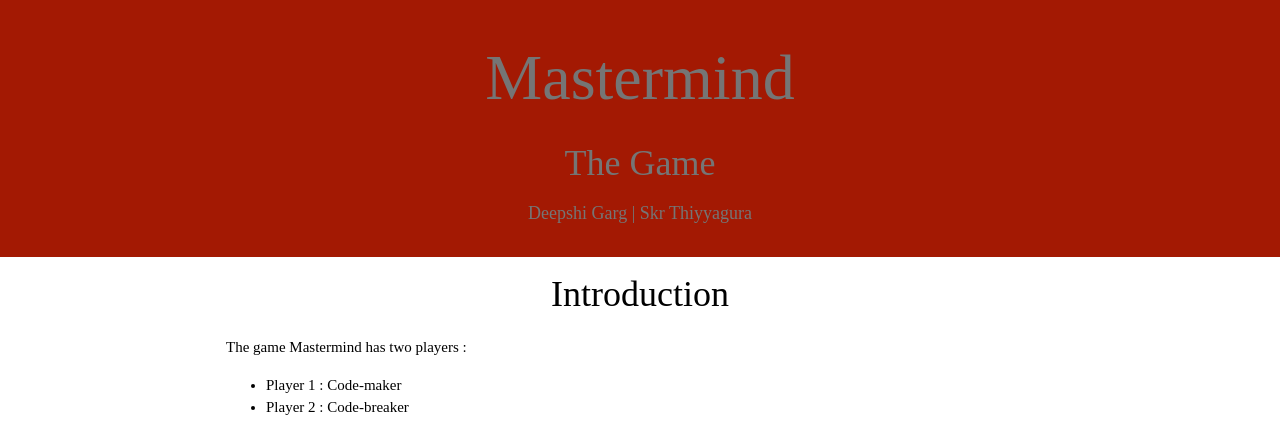
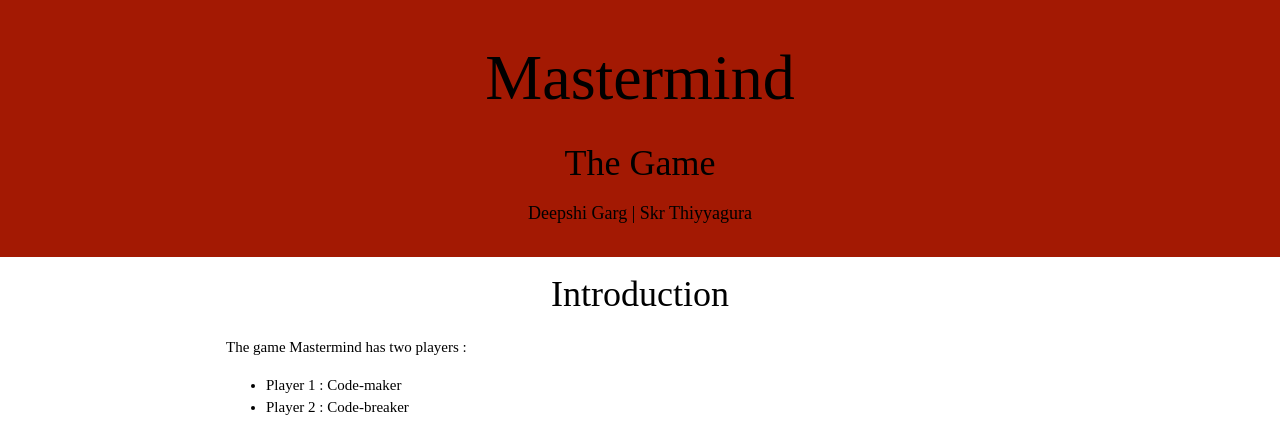
Before and after one commit to tskr1681/Mastermindgame, a Flask app: template templates/game.html in a window 1280 px wide. Shown: the top 422 px of the page. Run offline with Flask 2, Linux system fonts and the light colour scheme; the template is opened without the code that fills it, so the values that code supplies are empty.

Commit message:
Update game.html

```diff
--- a/templates/game.html
+++ b/templates/game.html
@@ -84,9 +84,9 @@
 
     <body>
         <div style="text-align:center" class="header full-width">
-            <h1 class="w3-jumbo w3-text-grey">Mastermind</h1>
-            <h1 class="w3-xxlarge w3-text-grey">The Game</h1>
-            <h1 class="w3-large w3-text-grey">   Deepshi Garg | Skr Thiyyagura </h1>
+            <h1 class="w3-jumbo w3-text-black">Mastermind</h1>
+            <h1 class="w3-xxlarge w3-text-black">The Game</h1>
+            <h1 class="w3-large w3-text-black">   Deepshi Garg | Skr Thiyyagura </h1>
         </div>
 
         <div class="w3-row">
```
